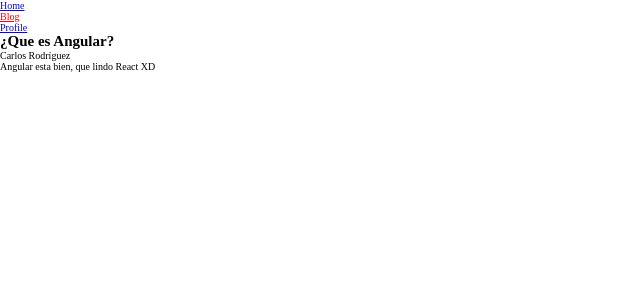
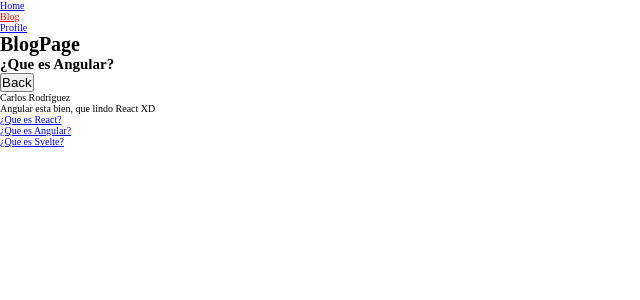
Before and after one commit to AndLego/react-router-class, a React (Vite) app: page /#/blog/que-es-angular in a window 1280 px wide. Shown: the top 300 px of the page, without its empty margins (0-640 px from the left). Built offline with nearby package versions, Linux system fonts and the light colour scheme.

Commit message:
useNavigate and outlet for nested routes

```diff
--- a/src/App.jsx
+++ b/src/App.jsx
@@ -1,5 +1,11 @@
 import { HashRouter, Routes, Route } from "react-router-dom";
-import { Menu, Home, ProfilePage, BlogPage, BlogPost } from "./components/index";
+import {
+  Menu,
+  Home,
+  ProfilePage,
+  BlogPage,
+  BlogPost,
+} from "./components/index";
 import "./App.css";
 
 function App() {
@@ -9,8 +15,11 @@
         <Menu />
         <Routes>
           <Route path="/" element={<Home />} />
-          <Route path="/blog" element={<BlogPage />} />
-          <Route path="/blog/:slug" element={<BlogPost />} />
+
+          <Route path="/blog" element={<BlogPage />}>
+            <Route path=":slug" element={<BlogPost />} />
+          </Route>
+
           <Route path="/profile" element={<ProfilePage />} />
           <Route path="*" element={<p>Not Found</p>} />
         </Routes>
--- a/src/components/BlogPage.jsx
+++ b/src/components/BlogPage.jsx
@@ -1,11 +1,14 @@
 import React from "react";
-import { Link } from "react-router-dom";
+import { Link, Outlet } from "react-router-dom";
 import { blogData } from "../utils/blogData.js";
 
 const BlogPage = () => {
   return (
     <>
       <h1>BlogPage</h1>
+
+      <Outlet />
+
       <ul>
         {blogData.map((post, i) => (
           <li key={i}>
--- a/src/components/BlogPost.jsx
+++ b/src/components/BlogPost.jsx
@@ -1,15 +1,21 @@
 import React from "react";
-import { useParams } from "react-router-dom";
+import { useNavigate, useParams } from "react-router-dom";
 import { blogData } from "../utils/blogData";
 
 const BlogPost = () => {
   const { slug } = useParams();
+  const navigate = useNavigate();
 
   const blog = blogData.find((post) => post.slug === slug);
+
+  const handleBack = () => {
+    navigate("/blog");
+  };
 
   return (
     <>
       <h2>{blog.title}</h2>
+      <button onClick={handleBack}>Back</button>
       <p>{blog.author}</p>
       <p>{blog.content}</p>
     </>
```
